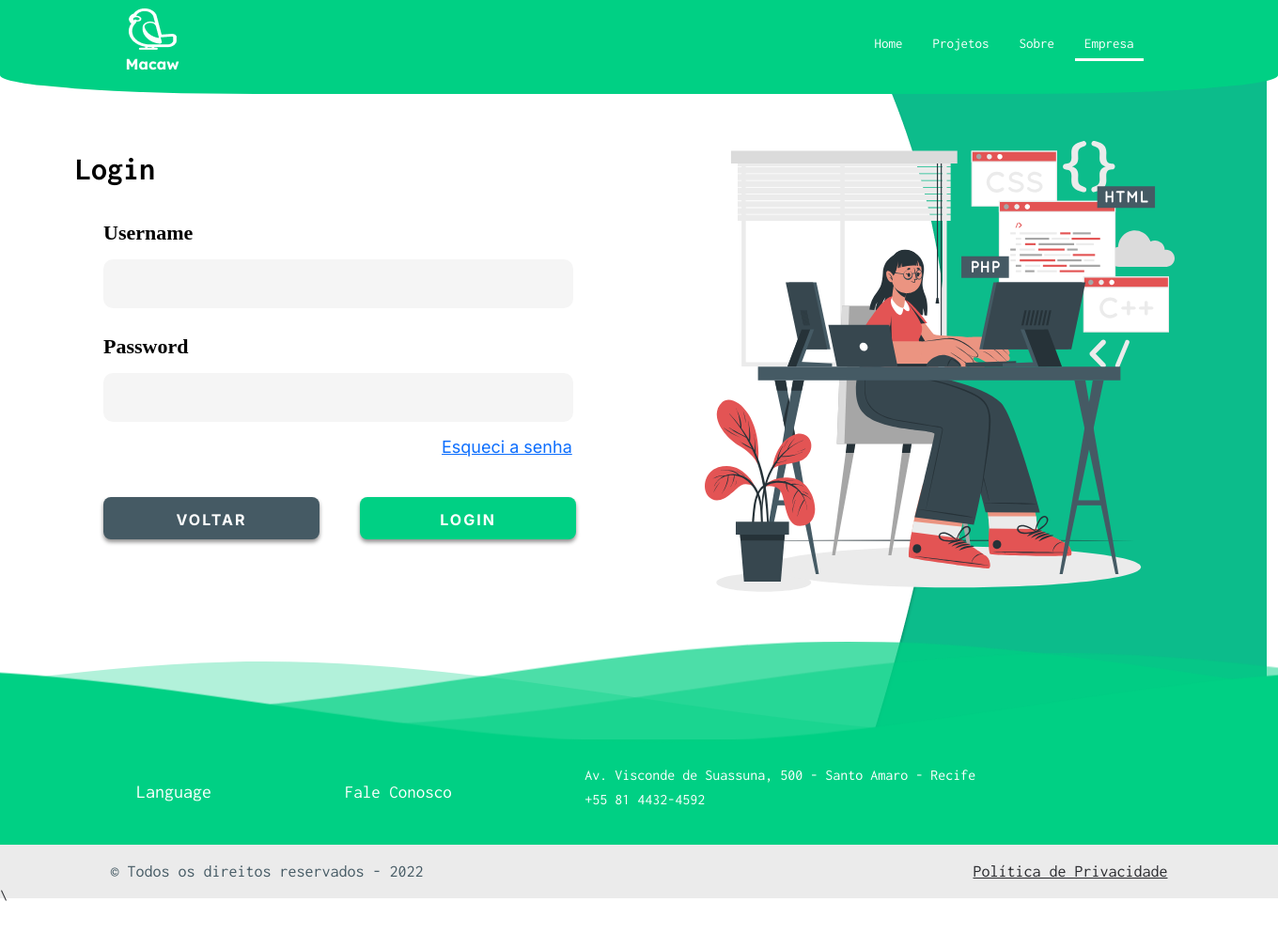
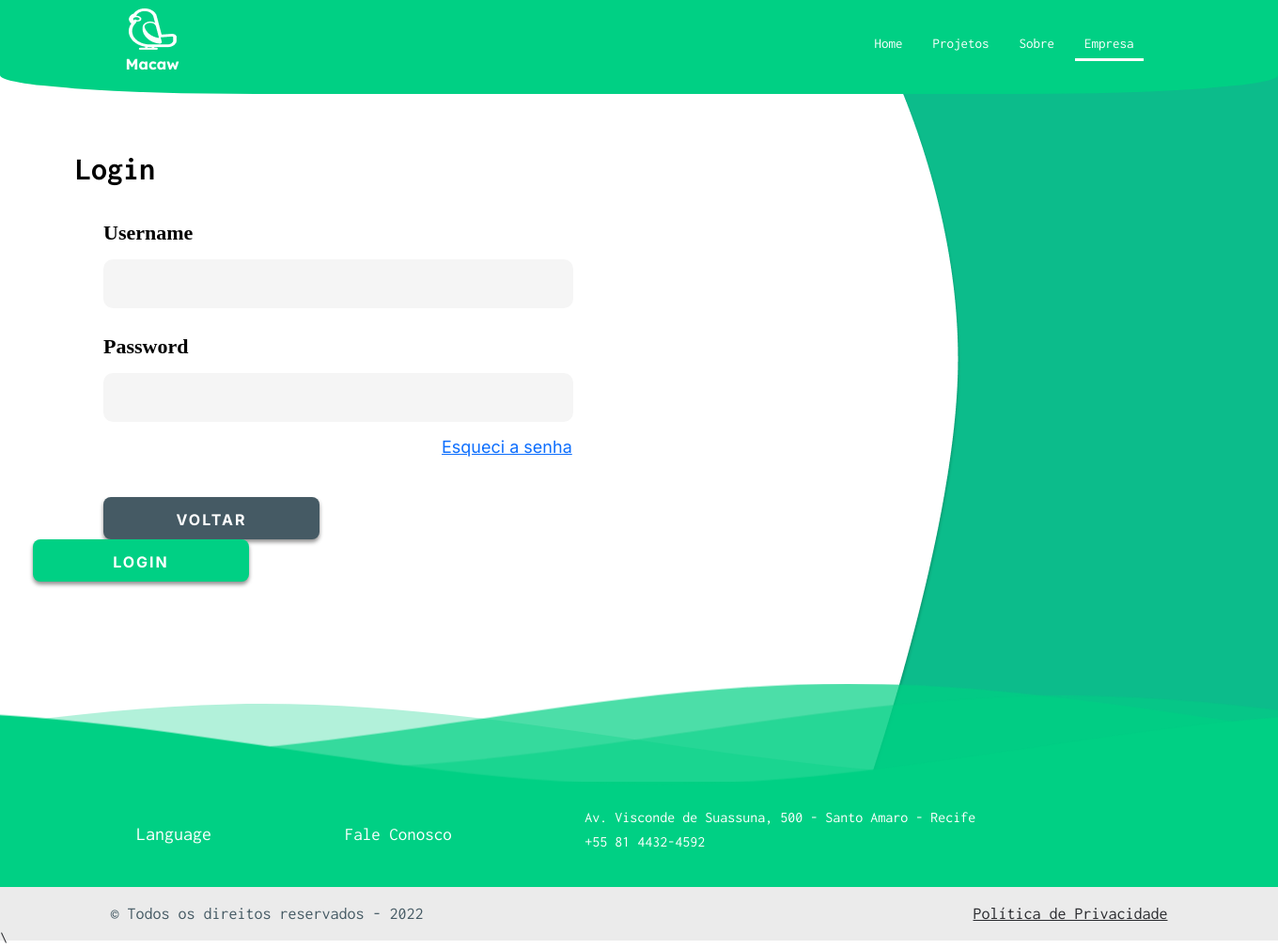
Before and after one commit to rafaelluiis2315/Projeto_Senac, a Django app: page /login in a window 1360 px wide. Shown: the whole page at 94% size. Before the commit the page ends 959 px from the top, so only its background shows below. Run offline with Django 4.2, Linux system fonts and the light colour scheme; some libraries are stand-ins or nearby versions; some web fonts are replaced.

Commit message:
login page

```diff
--- a/SENAC_PI/static/css/login.css
+++ b/SENAC_PI/static/css/login.css
@@ -91,7 +91,7 @@
 
 .fundo-verde{
     position: absolute;
-    left: 880px;
+    right: 0;
     top: 0px;
     z-index: -1;
 }
@@ -99,5 +99,5 @@
 .garota{
     position: absolute;
     top: 150px;
-    left: 750px;
+    right: 200px;
 }
--- a/SENAC_PI/templates/login.html
+++ b/SENAC_PI/templates/login.html
@@ -32,15 +32,15 @@
                             <a href="https://google.com">Esqueci a senha</a>
                         </div>
 
-                        <div class="fundo-verde clearfix">
+                        <div class="fundo-verde">
                             <img src="{% static 'img/fundo-verde.png' %}" alt="fundo-verde">
                         </div>
 
-                        <div class="garota">
+                        <div class="garota d-none d-xxl-block">
                             <img src="{% static 'img/garota-programa.svg' %}" alt="garota programando">
                         </div>
 
-                        <div class="button">
+                        <div class="button d-block d-m">
                             <button class="button-back">Voltar</button>
                         </div>
 
```
